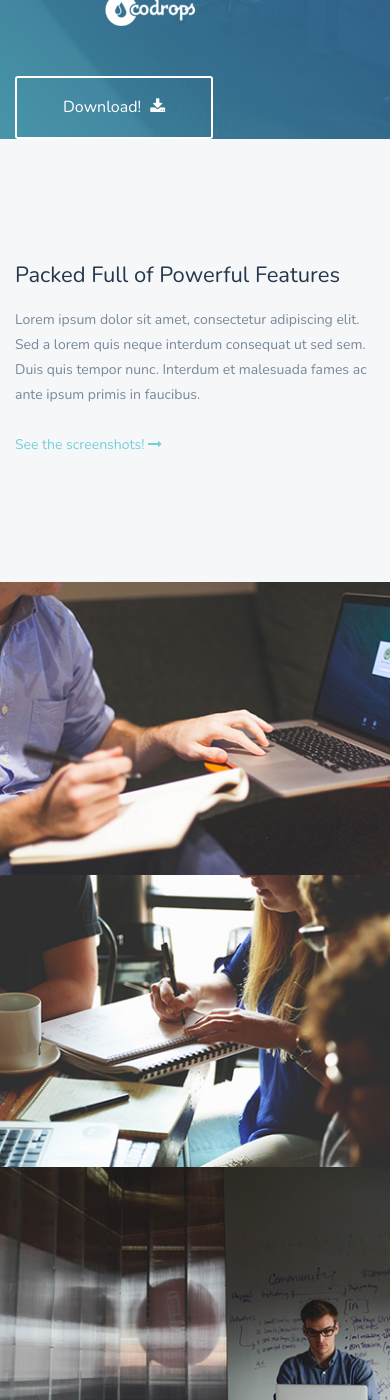
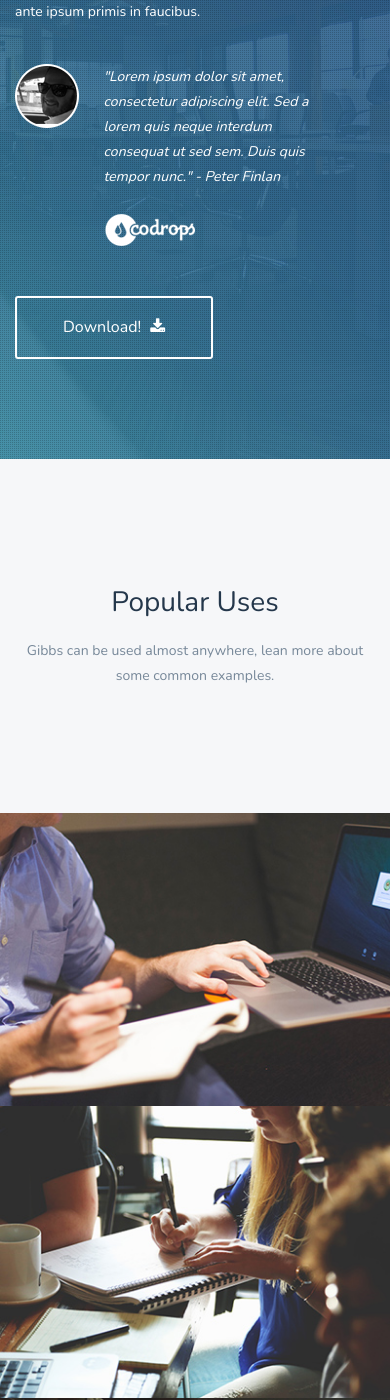
Before and after one commit to gibbstuff/gibbstuff.github.io, a Jekyll site: the page built from index.html, in a window 390 px wide and 1400 px high, scrolled down 6363 px. Built offline with Jekyll 4.4.1, drawn with Linux system fonts in a browser that asks for light colours; nearby versions of some CDN libraries.

Commit message:
Style uses section

```diff
--- a/_sass/styles.scss
+++ b/_sass/styles.scss
@@ -911,10 +911,6 @@
 
 .surfaces {
   background: $dark-color;
-  padding: 40px 0;
-  @include breakp($bp-medium){
-    padding: 80px 0;
-  }
   h1 {
     margin: 0 0 20px 0;
     color: #fff;
@@ -928,14 +924,21 @@
     margin-bottom: 25px;
     color: #fff;
   }
-  img{
 
+  .surfaces-wrap {
+    position: relative;
+    min-height: 600px;
+    padding: 40px 0;
+    @include breakp($bp-medium){
+      padding: 100px 0;
+    }
   }
 }
 
 /* ==========================================================================
 Showcase
 ========================================================================== */
+
 
 .showcase {
   background: url('../img/showcase-bg-fixed-01.jpg') no-repeat center center fixed;
@@ -958,6 +961,7 @@
   left: 20%;
   min-height: 676px;
   width: 359px;
+
 }
 
 .device-content {
@@ -966,7 +970,27 @@
   left: 56px;
   width: 247px;
   height: 445px;
+  img {
+    width: auto;
+    height: 445px;
+  }
+}
 
+.showcase-wrap {
+  position: relative;
+  padding: 100px 0;
+  min-height: 600px;
+}
+
+.showcase-slider {
+  ul {
+    margin: 0;
+    padding: 0;
+    list-style: none;
+  }
+  .flickity-page-dots {
+    bottom: 20px;
+  }
 }
 
 
@@ -975,13 +999,11 @@
 ========================================================================== */
 
 .screenshots-intro {
-  padding: 170px 0 100px 0;
+  padding: 170px 0 40px 0;
   background-color: #f6f7f9;
   h1 {
     margin-bottom: 20px;
     color: #24374b;
-    font-weight: 400;
-    font-size: 22px;
   }
   p {
     margin-bottom: 25px;
@@ -1002,7 +1024,7 @@
       float: left;
       min-height: 100%;
       width: 25%;
-      background-color: #000;
+      background-color: $dark-color;
       list-style: none;
     }
   }
@@ -1028,7 +1050,7 @@
     padding: 25% 0;
     width: 100%;
     height: 100%;
-    background-color: rgba(63, 97, 132, 0.85);
+    background-color: rgba(26, 26, 36, .95);
     text-align: center;
     font-size: 15px;
     opacity: 0;
--- a/index.html
+++ b/index.html
@@ -138,10 +138,9 @@
 <section class="screenshots-intro">
 	<div class="container">
 		<div class="row">
-			<div class="col-md-12">
-				<h1>Packed Full of Powerful Features</h1>
-				<p>Lorem ipsum dolor sit amet, consectetur adipiscing elit. Sed a lorem quis neque interdum consequat ut sed sem. Duis quis tempor nunc. Interdum et malesuada fames ac ante ipsum primis in faucibus.</p>
-				<p><a href="#screenshots" class="arrow-btn">See the screenshots! <i class="fa fa-long-arrow-right"></i></a></p>
+			<div class="col-md-12 text-center">
+				<h1>Popular Uses</h1>
+				<p>Gibbs can be used almost anywhere, lean more about some common examples.</p>
 			</div>
 		</div>
 	</div>
@@ -150,116 +149,25 @@
 	<div class="container-fluid">
 		<div class="row">
 			<ul class="grid">
+				{% for use in site.data.uses %}
 				<li>
 					<figure>
-						<img src="{{ site.url | prepend: site.baseurl }}/img/01-screenshot.jpg" alt="Screenshot 01">
+						<img src="{{ site.url | prepend: site.baseurl }}/img/{{use.image}}" alt="Screenshot 01">
 						<figcaption>
 						<div class="caption-content">
-							<a href="{{ site.url | prepend: site.baseurl }}/img/large/01.jpg" class="single_image">
+							<a href="{{ site.url | prepend: site.baseurl }}/img/{{use.image-lg}}" class="single_image">
 								<i class="fa fa-search"></i><br>
-								<p>Optimised For Design</p>
+								<p>{{use.name}}</p>
 							</a>
 						</div>
 						</figcaption>
 					</figure>
 				</li>
-				<li>
-					<figure>
-						<img src="{{ site.url | prepend: site.baseurl }}/img/02-screenshot.jpg" alt="Screenshot 01">
-						<figcaption>
-						<div class="caption-content">
-							<a href="{{ site.url | prepend: site.baseurl }}/img/large/02.jpg" class="single_image">
-								<i class="fa fa-search"></i><br>
-								<p>User Centric Design</p>
-							</a>
-						</div>
-						</figcaption>
-					</figure>
-				</li>
-				<li>
-					<figure>
-						<img src="{{ site.url | prepend: site.baseurl }}/img/03-screenshot.jpg" alt="Screenshot 01">
-						<figcaption>
-						<div class="caption-content">
-							<a href="{{ site.url | prepend: site.baseurl }}/img/large/03.jpg" class="single_image">
-								<i class="fa fa-search"></i><br>
-								<p>Responsive and Adaptive</p>
-							</a>
-						</div>
-						</figcaption>
-					</figure>
-				</li>
-				<li>
-					<figure>
-						<img src="{{ site.url | prepend: site.baseurl }}/img/04-screenshot.jpg" alt="Screenshot 01">
-						<figcaption>
-						<div class="caption-content">
-							<a href="{{ site.url | prepend: site.baseurl }}/img/large/04.jpg" class="single_image">
-								<i class="fa fa-search"></i><br>
-								<p>Absolutely Free</p>
-							</a>
-						</div>
-						</figcaption>
-					</figure>
-				</li>
+				{% endfor %}
+
 			</ul>
 		</div>
-		<div class="row">
-			<ul class="grid">
-				<li>
-					<figure>
-						<img src="{{ site.url | prepend: site.baseurl }}/img/05-screenshot.jpg" alt="Screenshot 01">
-						<figcaption>
-						<div class="caption-content">
-							<a href="{{ site.url | prepend: site.baseurl }}/img/large/05.jpg" class="single_image">
-								<i class="fa fa-search"></i><br>
-								<p>Multi-Purpose Design</p>
-							</a>
-						</div>
-						</figcaption>
-					</figure>
-				</li>
-				<li>
-					<figure>
-						<img src="{{ site.url | prepend: site.baseurl }}/img/06-screenshot.jpg" alt="Screenshot 01">
-						<figcaption>
-						<div class="caption-content">
-							<a href="{{ site.url | prepend: site.baseurl }}/img/large/06.jpg" class="single_image">
-								<i class="fa fa-search"></i><br>
-								<p>Exclusive to Codrops</p>
-							</a>
-						</div>
-						</figcaption>
-					</figure>
-				</li>
-				<li>
-					<figure>
-						<img src="{{ site.url | prepend: site.baseurl }}/img/07-screenshot.jpg" alt="Screenshot 01">
-						<figcaption>
-						<div class="caption-content">
-							<a href="{{ site.url | prepend: site.baseurl }}/img/large/07.jpg" class="single_image">
-								<i class="fa fa-search"></i><br>
-								<p>Made with Love</p>
-							</a>
-						</div>
-						</figcaption>
-					</figure>
-				</li>
-				<li>
-					<figure>
-						<img src="{{ site.url | prepend: site.baseurl }}/img/08-screenshot.jpg" alt="Screenshot 01">
-						<figcaption>
-						<div class="caption-content">
-							<a href="{{ site.url | prepend: site.baseurl }}/img/large/08.jpg" class="single_image">
-								<i class="fa fa-search"></i><br>
-								<p>In Sydney, Australia</p>
-							</a>
-						</div>
-						</figcaption>
-					</figure>
-				</li>
-			</ul>
-		</div>
+
 	</div>
 </section>
 <section class="download" id="download">
```
Also changed, not shown: _data/uses.yml (added, +31 -0 lines).
